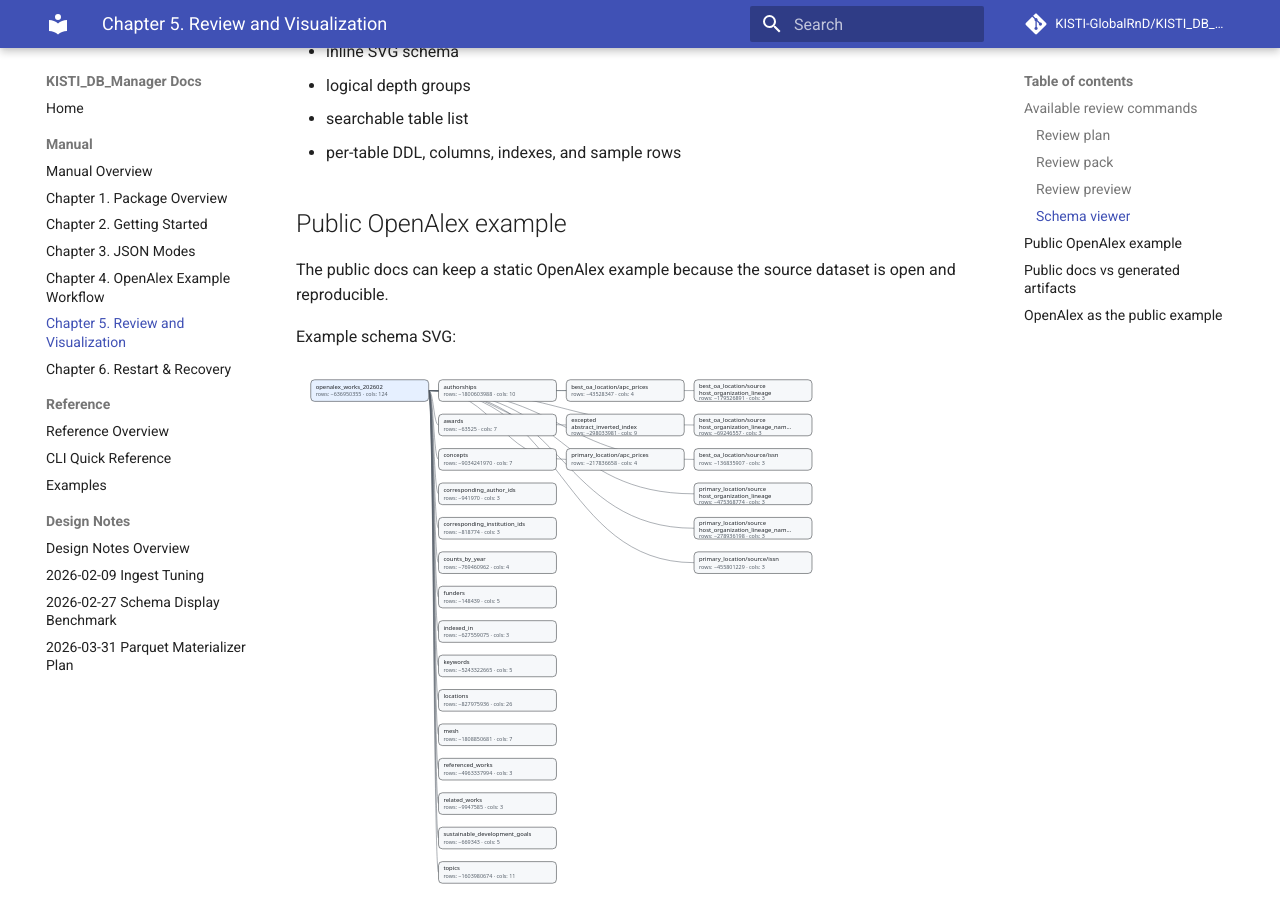
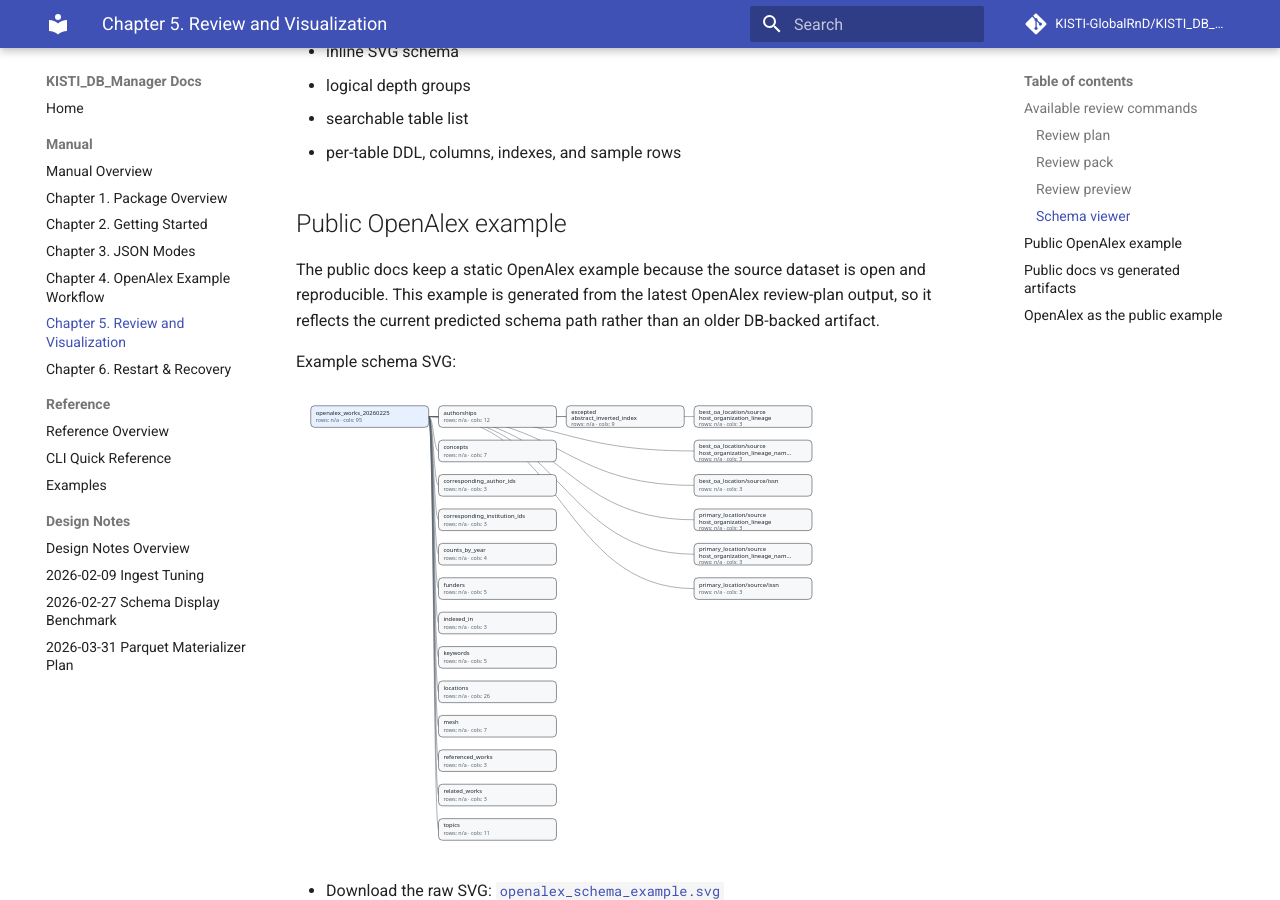
Before and after one commit to KISTI-GlobalRnD/KISTI_DB_Manager, an MkDocs documentation site: the page built from docs/manual/review-visualization.md, in a window 1280 px wide and 900 px high, scrolled down 1055 px. Built offline with MkDocs 1.6.1 and Material for MkDocs 9.7.7, drawn with Linux system fonts in a browser that asks for light colours; comment, search, counter and statistics services are not loaded.

Commit message:
Refresh OpenAlex schema example from latest plan

```diff
--- a/docs/manual/review-visualization.md
+++ b/docs/manual/review-visualization.md
@@ -48,7 +48,8 @@
 
 ## Public OpenAlex example
 
-The public docs can keep a static OpenAlex example because the source dataset is open and reproducible.
+The public docs keep a static OpenAlex example because the source dataset is open and reproducible.
+This example is generated from the latest OpenAlex review-plan output, so it reflects the current predicted schema path rather than an older DB-backed artifact.
 
 Example schema SVG:
 
```
Also changed, not shown: docs/assets/openalex_schema_example.svg.
